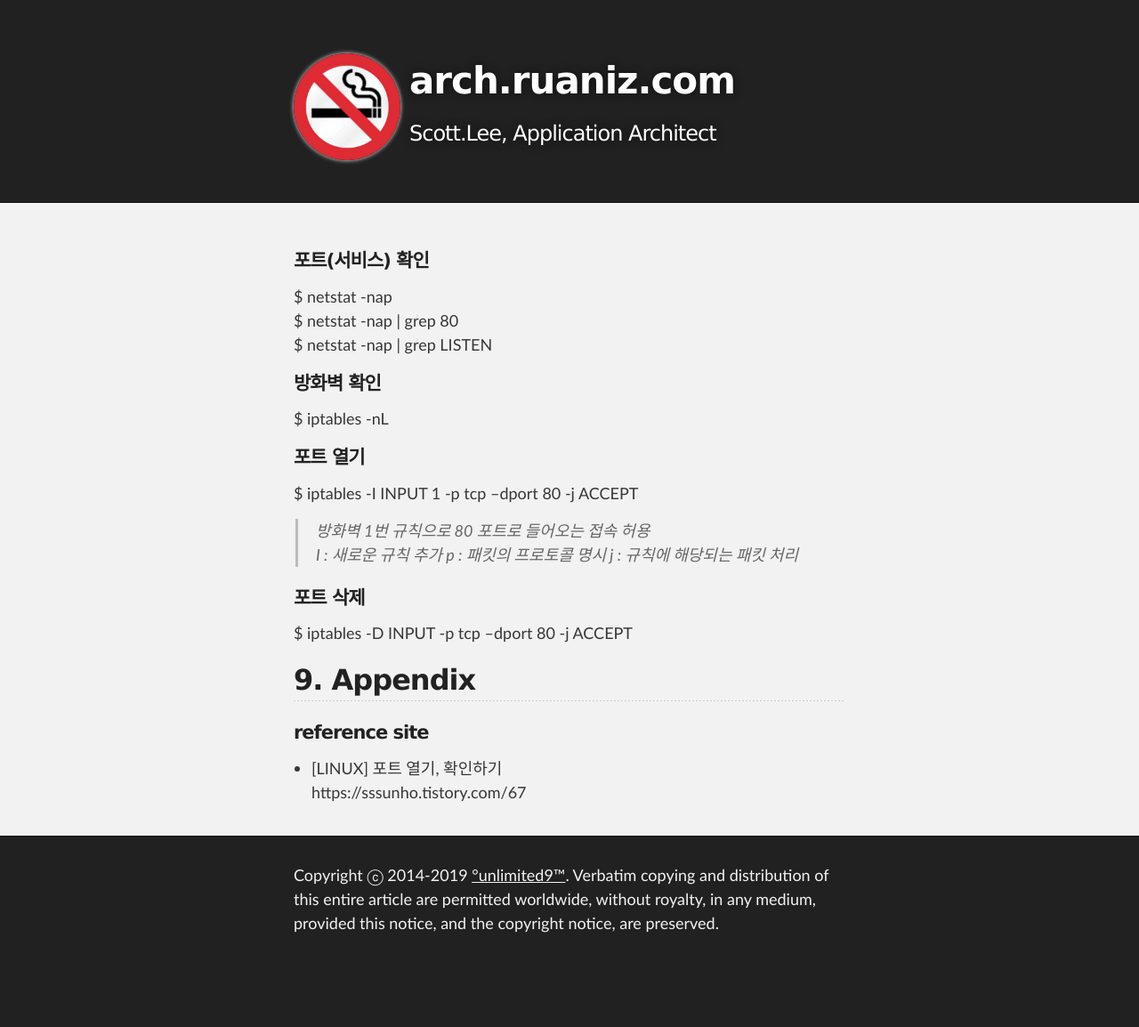
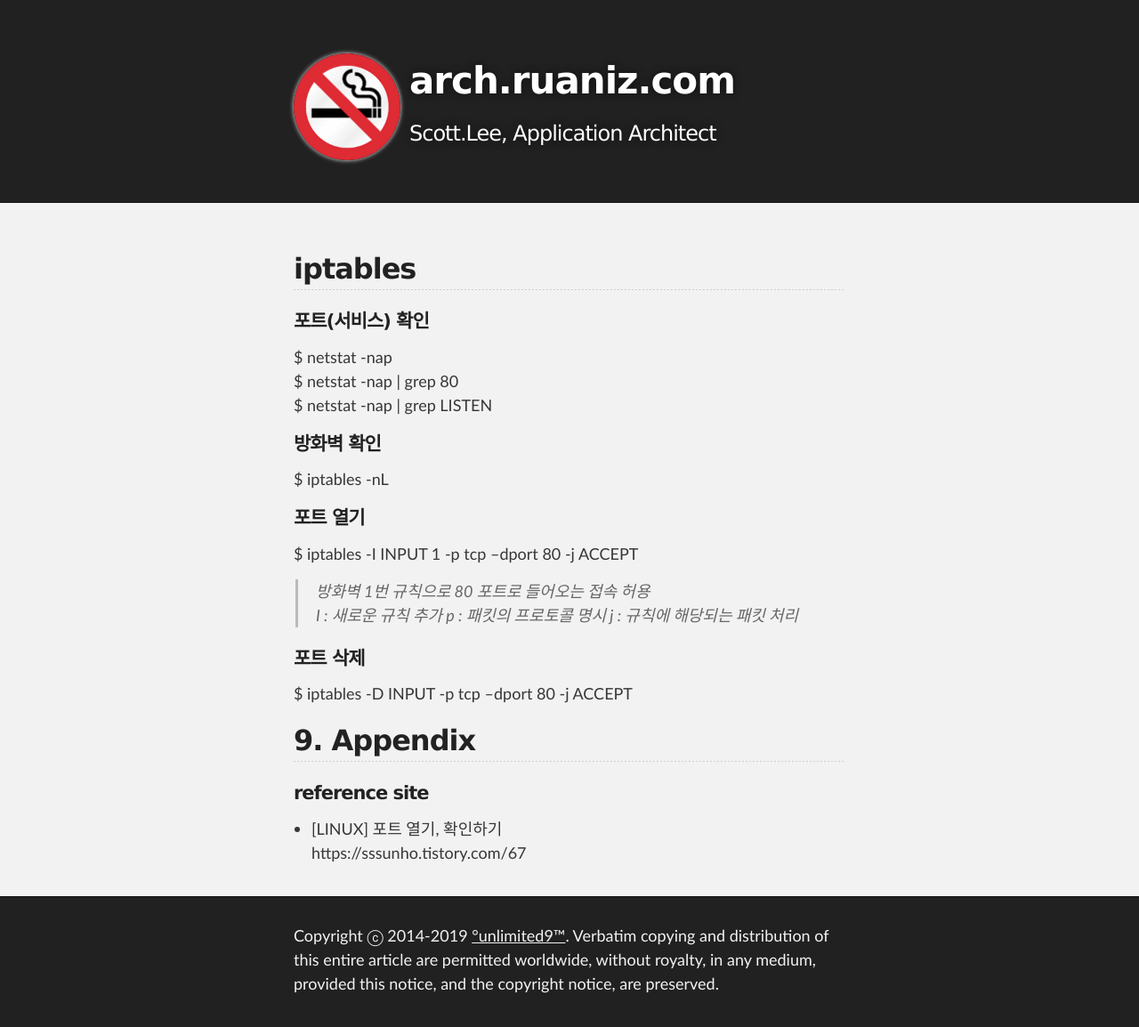
Before and after one commit to unlimited9/unlimited9.github.com, a Jekyll site: the page built from reference.notes/TA/system/linux.iptables.port.md, in a window 1280 px wide. Shown: the whole page at 89% size. Built offline with Jekyll 4.4.1, drawn with Linux system fonts in a browser that asks for light colours; our own code applies the rules of GitHub Pages for plain Markdown files; before the commit the page ends 1086 px from its top, so only the background shows below that.

Commit message:
Update linux.iptables.port.md

```diff
--- a/reference.notes/TA/system/linux.iptables.port.md
+++ b/reference.notes/TA/system/linux.iptables.port.md
@@ -1,8 +1,9 @@
+## iptables
+
 #### 포트(서비스) 확인
 $ netstat -nap
 $ netstat -nap | grep 80
 $ netstat -nap | grep LISTEN
-
 
 #### 방화벽 확인
 $ iptables -nL
```
